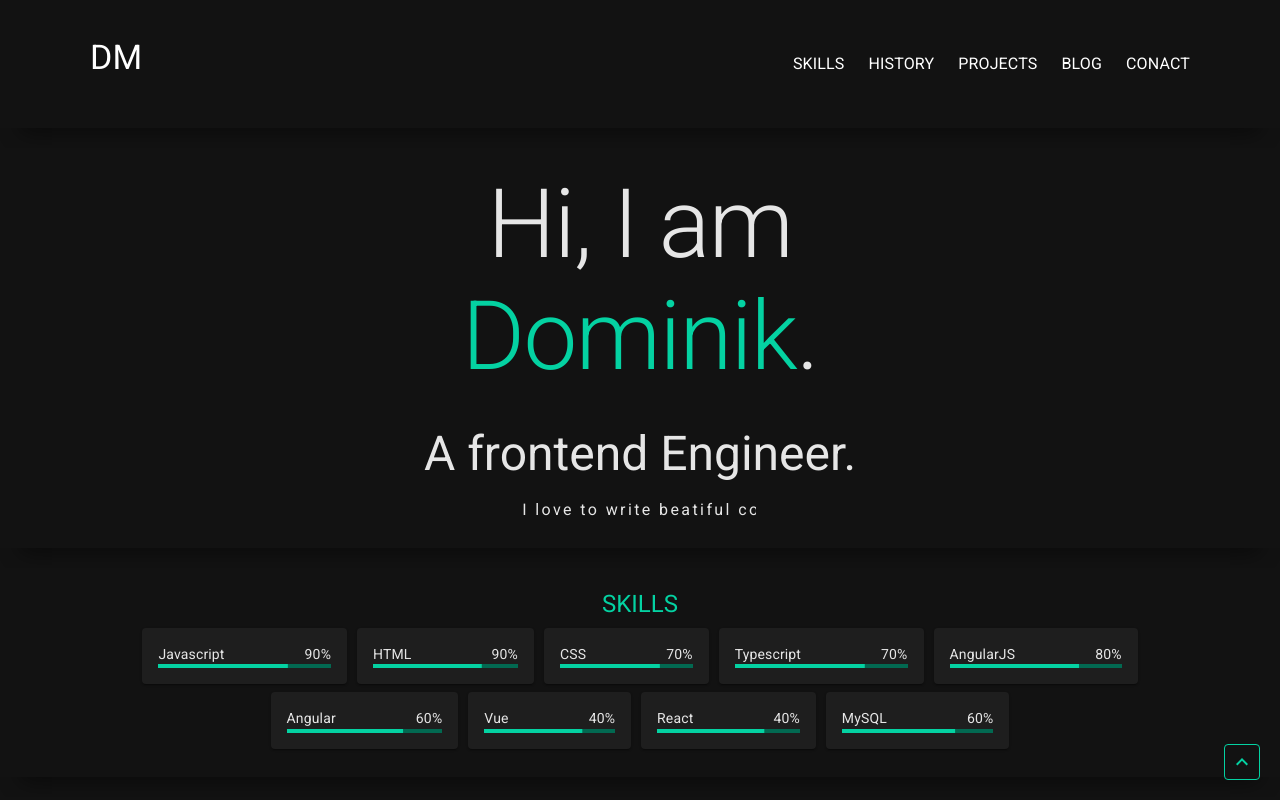
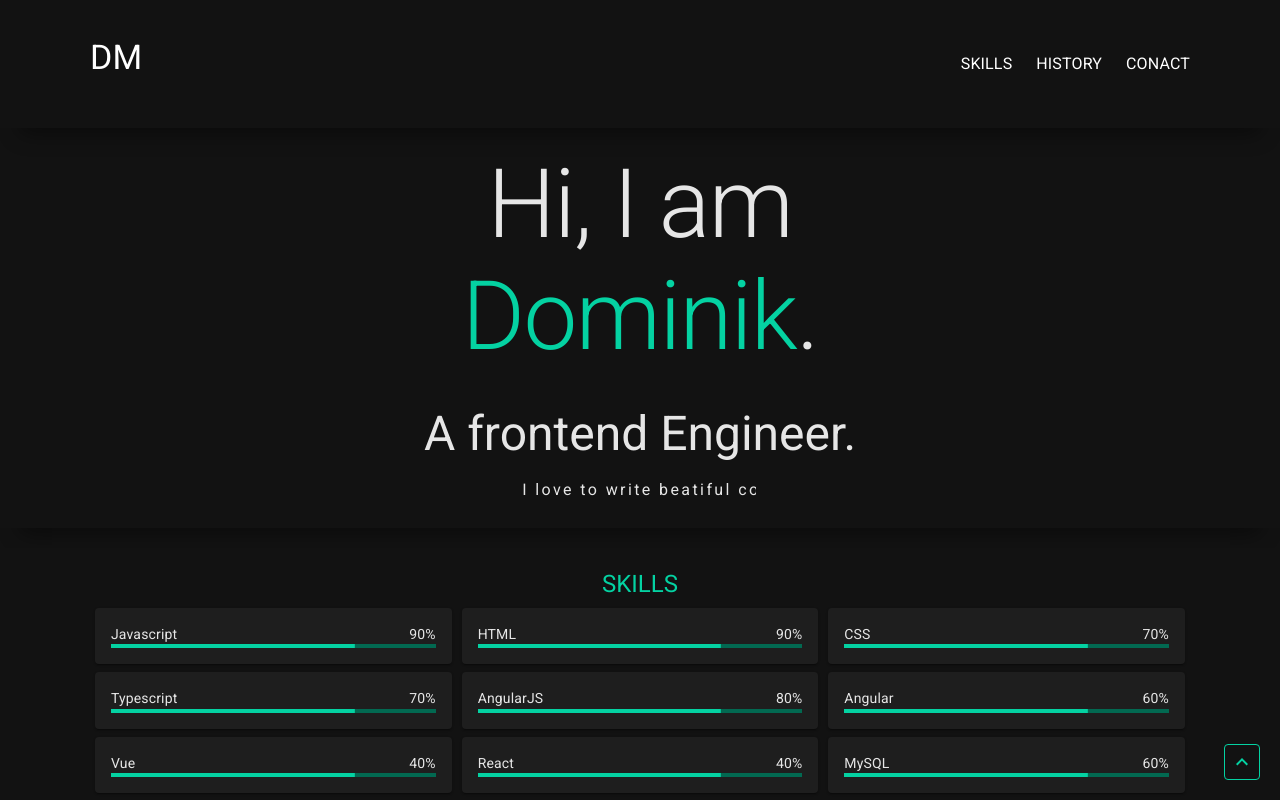
Before and after one commit to DominikMikes/portfolio, a React (Create React App) app: page / in a window 1280 px wide. Shown: the top 800 px of the page. Built offline with nearby package versions, Linux system fonts and the light colour scheme.

Commit message:
fixed navbar issues, fixed console errors

```diff
--- a/src/App.scss
+++ b/src/App.scss
@@ -25,11 +25,20 @@
   padding: 20px;
   margin: 20px 0;
   box-shadow: rgba(0, 0, 0, 0.45) 0px 25px 20px -20px;
+
+  &.top-container {
+    margin-top: 8em;
+  }
 }
 
 .header-container {
+  position: fixed;
+  top: 0;
+  left: 0;
+  width: 100%;
   height: 8em;
   box-shadow: rgba(0, 0, 0, 0.45) 0px 25px 20px -20px;
+  z-index: 100;
 }
 
 section {
@@ -105,7 +114,7 @@ section {
 div.anchor {
   display: block;
   position: relative;
-  top: -10em;
+  top: -8em;
   visibility: hidden;
 }
 
--- a/src/components/history/history-card.tsx
+++ b/src/components/history/history-card.tsx
@@ -100,8 +100,9 @@ export default class HistoryCard extends React.Component<PropsType, IState> {
         }
     }
     renderTechnologies(data: Array<string>) {
-        return data.map(technology => {
+        return data.map((technology, idx) => {
             return <Chip
+            key={idx}
             label={technology}
             variant="outlined"
             color="secondary"/>
--- a/src/components/history/history.tsx
+++ b/src/components/history/history.tsx
@@ -61,10 +61,6 @@ export default class History extends React.Component<{}, IState> {
             nextStep = (nextStep < this.maxSteps) ? nextStep+1 : this.maxSteps;
         }
 
-        // if (this.state.activeCardRef) {
-        //     this.state.activeCardRef.toggleHistory();
-        // }
-
         this.scrollToCard(nextStep);
 
         let node = this.innerContainer.current;
@@ -90,6 +86,7 @@ export default class History extends React.Component<{}, IState> {
     renderNavigationDots() {
         return this.historyData.map((history: IHistory, idx: number) => {
             return <div
+                    key={`historyDot${idx}`}
                     id={`historyDot${idx}`}
                     onClick={() => this.scrollToCard(idx)}
                     className={`slider-dot ${idx===0 ? "active" : ""}`}></div>;
@@ -99,7 +96,7 @@ export default class History extends React.Component<{}, IState> {
         this.historyData.reverse();
 
         return this.historyData.map((history: IHistory, idx: number) => {
-            return <HistoryCard history={history} onClick={this.setActiveCard} cardIndex={idx}></HistoryCard>
+            return <HistoryCard key={idx} history={history} onClick={this.setActiveCard} cardIndex={idx}></HistoryCard>
         });
     }
     render() {
--- a/src/components/navbar/navbar.tsx
+++ b/src/components/navbar/navbar.tsx
@@ -4,11 +4,19 @@ import '../../App.scss';
 import './navbar.scss';
 
 import menuJson from '@data/menu.json';
-
+// todo add projects an blog section
+// {
+//     "label": "Projects",
+//     "link": "project"
+// },
+// {
+//     "label": "Blog",
+//     "link": "blog"
+// },
 export default class NavBar extends React.Component<{}> {
     renderMenu() {
-        return menuJson.map(menu => {
-            return <li> <a href={`#${menu.link}`}  className="link">{menu.label}</a></li>;
+        return menuJson.map((menu, idx) => {
+            return <li key={idx}> <a href={`#${menu.link}`}  className="link">{menu.label}</a></li>;
         });
     }
     render() {
--- a/src/components/navbar/sidenav.tsx
+++ b/src/components/navbar/sidenav.tsx
@@ -19,8 +19,8 @@ export default class SideNav extends React.Component {
         }
     }
     renderList () {
-        return menuJson.map(entry => {
-            return <li><a
+        return menuJson.map((entry, idx) => {
+            return <li key={idx}><a
                         href={`#${entry.link}`}
                         className="link"
                         onClick={this.closeNav.bind(this)}>{entry.label}</a>
--- a/src/components/skill/skill.scss
+++ b/src/components/skill/skill.scss
@@ -1,3 +1,8 @@
 .skill {
     margin: 0 5px;
+    flex: 25%;
+
+    .label {
+        margin-right: 10px;
+    }
 }
--- a/src/components/skill/skill.tsx
+++ b/src/components/skill/skill.tsx
@@ -8,12 +8,12 @@ import skillsJson from '@data/skills.json';
 export default  class Skill extends React.Component<{}> {
     render() {
         const renderSkills = skillsJson.skills.map((skill, index) => {
-            return <div className="skill">
+            return <div key={index} className="skill">
                         <Card sx={{ flex: 1, marginBottom: 1 }}>
                             <CardActionArea>
                                 <CardContent>
                                     <Box sx={{ display: 'flex' }}>
-                                        <Box sx={{ alignSelf: 'flex-start', flex: 1, marginRight: 10 }}>
+                                        <Box className="label" sx={{ alignSelf: 'flex-start', flex: 1, marginRight: 10 }}>
                                             <Typography
                                                 variant="body2"
                                                 component="div"
--- a/src/components/welcome/welcome.tsx
+++ b/src/components/welcome/welcome.tsx
@@ -12,27 +12,41 @@ const headlines = [
 
 export default class Welcome extends React.Component {
     headlineCnt: number
-    typewriterRef: React.RefObject<HTMLDivElement>;
+    typewriterRef: React.RefObject<HTMLDivElement>
+    typewriteInterval: any
     constructor(props: any) {
         super(props);
 
         this.typewriterRef = React.createRef();
         this.headlineCnt = 0;
+        this.typewriteInterval = undefined;
+    }
+    componentDidMount() {
+        this.renderTypewriterText();
     }
     startTypewriter() {
-        setInterval(() => {
-            let node = this.typewriterRef.current;
-            if (node) {
-                node.classList.toggle('animate');
-                node.innerHTML = headlines[this.headlineCnt];
+        if (!this.typewriteInterval) {
+            this.typewriteInterval = setInterval(() => {
+                this.renderTypewriterText();
+            }, 4000);
+        }
+    }
+    renderTypewriterText() {
+        let node = this.typewriterRef.current;
+        if (node) {
+            // node.classList.toggle('animate');
+            node.innerHTML = headlines[this.headlineCnt];
 
-                this.headlineCnt = (this.headlineCnt < headlines.length-1) ? this.headlineCnt+1 : 0;
+            if (this.headlineCnt === headlines.length-1) {
+                this.headlineCnt = 0;
+            } else {
+                this.headlineCnt++;
             }
-        }, 4000);
+        }
     }
     render () {
         this.startTypewriter();
-        return <section className="container" id="welcome">
+        return <section className="container top-container" id="welcome">
                     <div className="welcome">
                         <Typography variant="h1" gutterBottom>
                             Hi, I am <Typography component="span" variant="h1" color="primary">Dominik</Typography>.<br/>
@@ -42,7 +56,7 @@ export default class Welcome extends React.Component {
                         </Typography>
                         <Typography variant="body1" gutterBottom sx={{display: "inline-block"}}>
                             <div className="flex-box">
-                                <div className="typewrite animate" ref={this.typewriterRef}>I build software solutions.</div>
+                                <div className="typewrite animate" ref={this.typewriterRef}></div>
                             </div>
                         </Typography>
                     </div>
--- a/src/data/menu.json
+++ b/src/data/menu.json
@@ -8,14 +8,6 @@
         "link": "history"
     },
     {
-        "label": "Projects",
-        "link": "project"
-    },
-    {
-        "label": "Blog",
-        "link": "blog"
-    },
-    {
         "label": "Conact",
         "link": "contact"
     }
```
